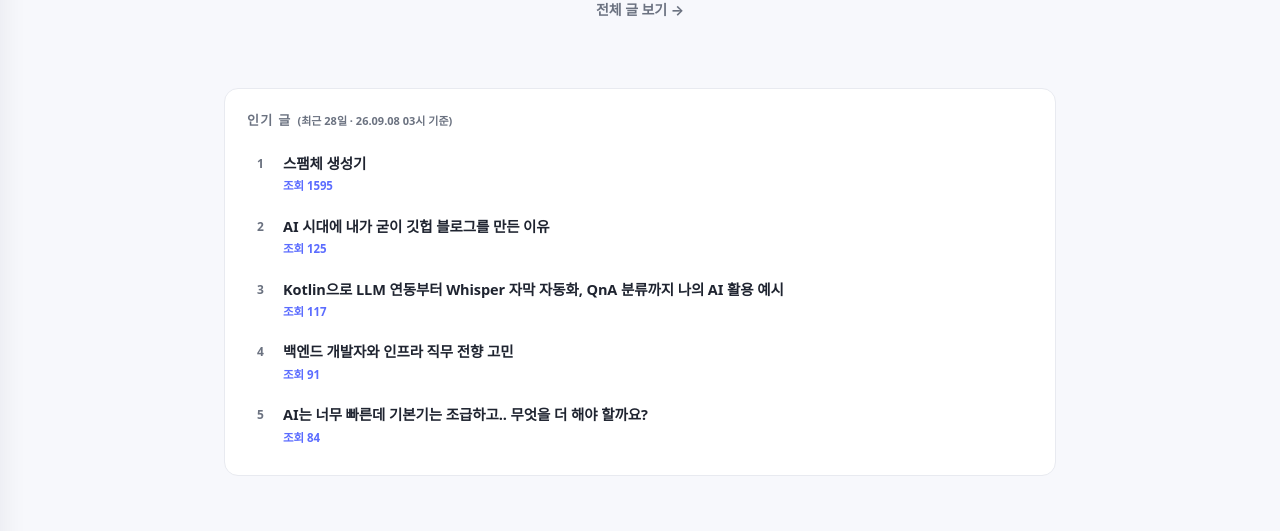
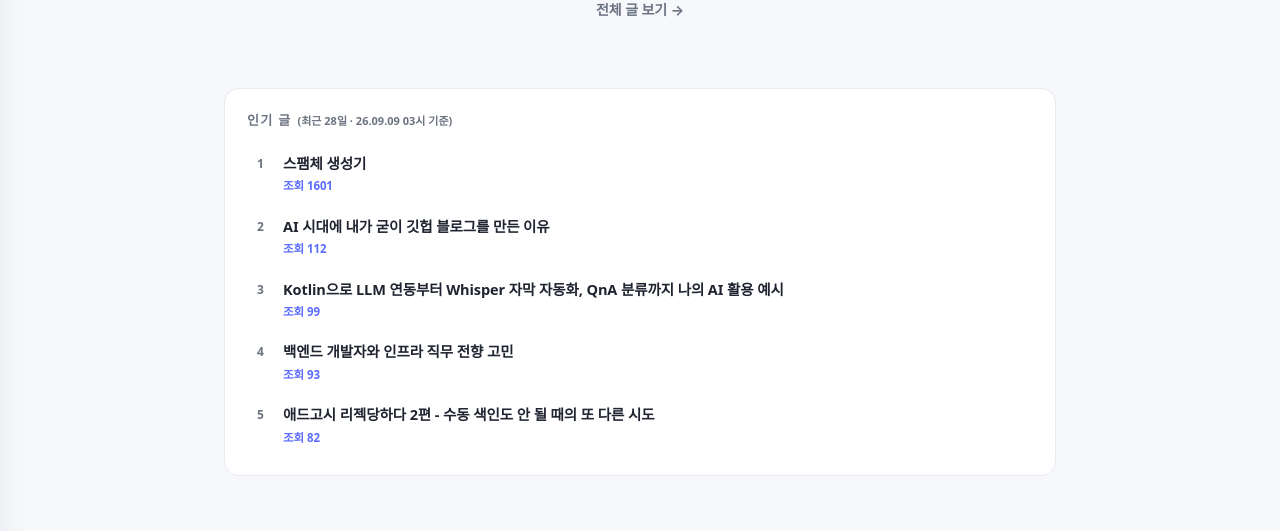
Before and after one commit to panddu/panddu.github.io, a Jekyll site: the page built from index.html, in a window 1280 px wide and 900 px high, scrolled down 1992 px. Shown: the part 147-678 px from the top of the window. Built offline with Jekyll 4.4.1, drawn with Linux system fonts in a browser that asks for light colours; some web fonts are replaced.

Commit message:
chore: update popular posts

```diff
--- a/_data/popular_posts.json
+++ b/_data/popular_posts.json
@@ -1,31 +1,31 @@
 {
-  "generated_at": "2026-09-08T03:59:36+09:00",
+  "generated_at": "2026-09-09T03:18:52+09:00",
   "period_days": 28,
   "posts": [
     {
       "title": "스팸체 생성기",
       "url": "/posts/2019/04/spammaker/",
-      "views": 1595
+      "views": 1601
     },
     {
       "title": "AI 시대에 내가 굳이 깃헙 블로그를 만든 이유",
       "url": "/posts/2026/08/why-i-made-github-blog/",
-      "views": 125
+      "views": 112
     },
     {
       "title": "Kotlin으로 LLM 연동부터 Whisper 자막 자동화, QnA 분류까지 나의 AI 활용 예시",
       "url": "/posts/2026/08/panddu-ai-workflow/",
-      "views": 117
+      "views": 99
     },
     {
       "title": "백엔드 개발자와 인프라 직무 전향 고민",
       "url": "/posts/2026/08/backend-and-infra-counsel/",
-      "views": 91
+      "views": 93
     },
     {
-      "title": "AI는 너무 빠른데 기본기는 조급하고.. 무엇을 더 해야 할까요?",
-      "url": "/posts/2026/08/ai-and-basic-skills/",
-      "views": 84
+      "title": "애드고시 리젝당하다 2편 - 수동 색인도 안 될 때의 또 다른 시도",
+      "url": "/posts/2026/08/adsense-rejection-diary-2/",
+      "views": 82
     }
   ]
 }
```
